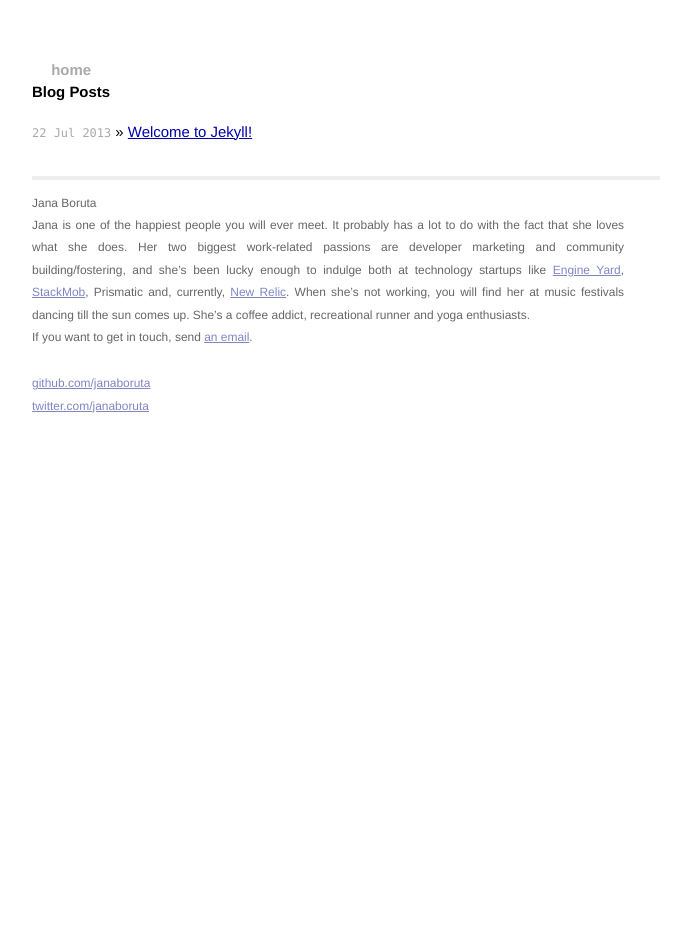
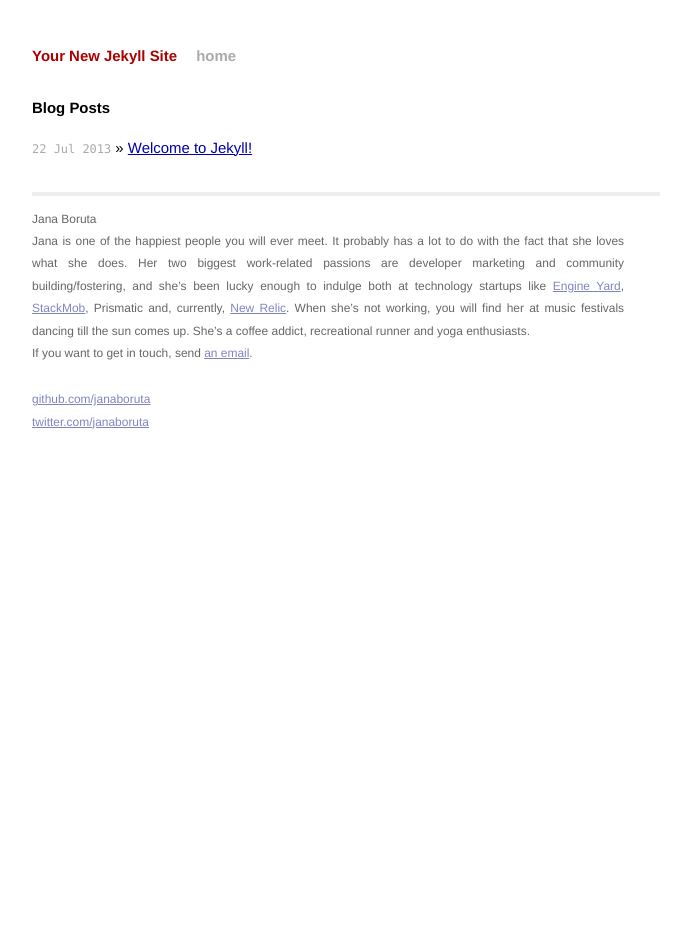
Before and after one commit to janaboruta/janaboruta.com, a Jekyll site: the page built from index.html, in a window 1280 px wide. Shown: the whole page, without its empty margins (294-985 px from the left). Built offline with Jekyll 4.4.1, drawn with Linux system fonts in a browser that asks for light colours.

Commit message:
Update default.html

```diff
--- a/_layouts/default.html
+++ b/_layouts/default.html
@@ -18,7 +18,7 @@
         <div class="container">
           <div class="site">
             <div class="header">
-              <h1 class="title"><a href="/">{{ Jana Boruta }}</a></h1>
+              <h1 class="title"><a href="/">{{ site.name }}</a></h1>
               <a class="extra" href="/">home</a>
             </div>
 
```
